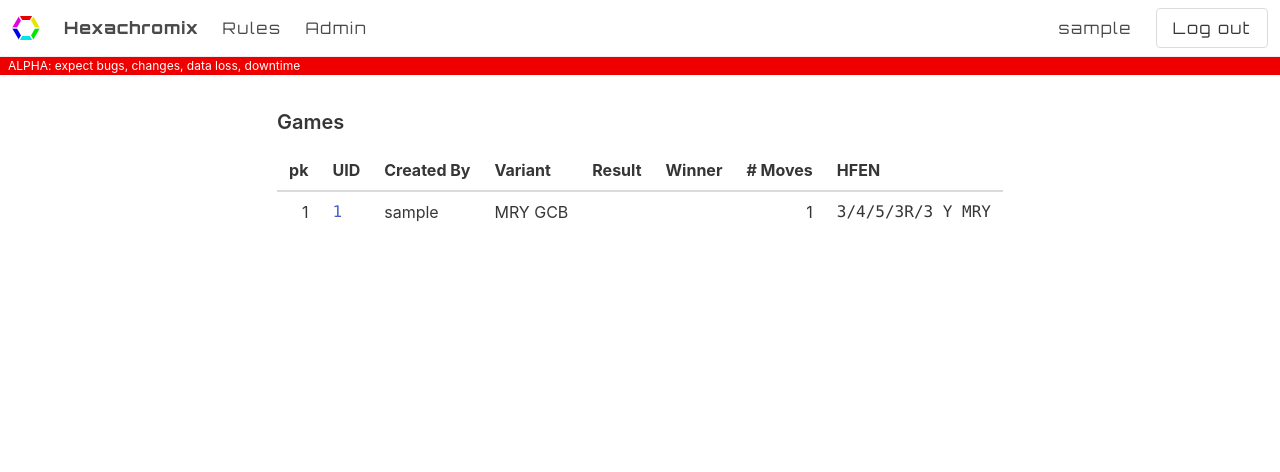
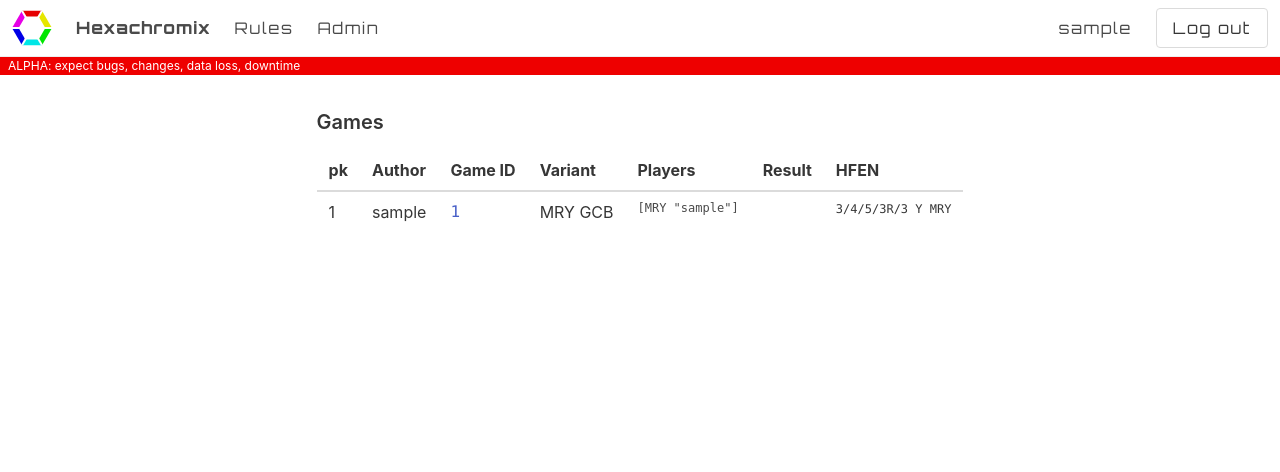
Before and after one commit to taylorvance/hexachromixio, a Django app: page /account/profile/ in a window 1280 px wide. Shown: the top 472 px of the page. Run offline with Django 3.2, Linux system fonts and the light colour scheme; a user stored in the database is signed in; tables that the repository leaves empty hold one stand-in row (values such as "Sample post"); some libraries are stand-ins or nearby versions.

Commit message:
Disable RGB/RC, lots of model props, hpgn

```diff
--- a/hexachromix/models.py
+++ b/hexachromix/models.py
@@ -6,7 +6,7 @@
 from django.contrib.auth import get_user_model
 
 from time import time
-import random
+import random, re
 
 from hexachromix.utils import HexachromixState
 
@@ -14,10 +14,11 @@
 class Game(models.Model):
     class Variant(models.TextChoices):
         MRY = 'MRY', _('MRY GCB')
-        RGB = 'RGB', _('RGB CMY')
+        # RGB = 'RGB', _('RGB CMY')
         MR = 'MR', _('MR YG CB')
-        RC = 'RC', _('RC BY GM')
+        # RC = 'RC', _('RC BY GM')
         R = 'R', _('R Y G C B M')
+        # SANDBOX = 'etc', _('RYGCBM')
 
     def gen_uid():
         alphabet = '0123456789abcdefghijklmnopqrstuvwxyz'
@@ -48,7 +49,7 @@
 
     @property
     def moves(self):
-        return Move.objects.filter(game=self)
+        return self.move_set.all()
 
     @property
     def result(self):
@@ -57,21 +58,29 @@
             return Move.Color['RYGCBM'[state.prev_color_idx]]
         elif len(state.get_legal_moves()) == 0:
             return 'DRAW'
-        else:
-            return ''
 
     @property
     def winner(self):
         state = self.state
         if state.did_win():
-            gp = GamePlayer.objects.filter(game=self, color=Move.Color['RYGCBM'[state.prev_color_idx]]).first()
-            if gp is not None:
-                return gp.player.username
-        return ''
+            gp = self.gameplayer_set.filter(color=Move.Color['RYGCBM'[state.prev_color_idx]]).first()
+            if gp:
+                return gp.player
 
     @property
     def is_active(self):
         return not self.state.is_terminal()
+
+    @property
+    def teams(self):
+        return self.get_variant_display().split(' ')
+
+    def team_players(self, team):
+        return get_user_model().objects.filter(gameplayer__game=self, gameplayer__color__in=team).order_by('username').distinct()
+    def team_players_display(self, team):
+        return ' / '.join([player.username for player in self.team_players(team)])
+    def all_players(self):
+        return {team:self.team_players_display(team) for team in self.teams}
 
     @property
     def current_color(self):
@@ -79,16 +88,61 @@
 
     @property
     def hpgn(self):
-        hpgn = ''
-        hpgn += '[Sometag "some value"]'
-        hpgn += '\n[Anothertag "another value"]'
+        hpgn = '[Date "%s"]' % self.datetime_created.strftime('%Y-%m-%d')
+        hpgn += '\n[Variant "%s"]' % self.get_variant_display()
 
-        hpgn += '\n1. '
-        moves = self.moves
-        for move in moves:
-            hpgn += ' %s,%s' % (move.q, move.r)
+        player_tags = self.hpgn_player_tags
+        if player_tags:
+            hpgn += '\n%s' % player_tags
+
+        result = self.result
+        if result:
+            hpgn += '\n[Result "%s"]' % self.result
+
+        moves = self.hpgn_moves
+        if moves:
+            hpgn += '\n\n' + self.hpgn_moves
 
         return hpgn
+
+    @property
+    def hpgn_player_tags(self):
+        teams = []
+        for team, players in self.all_players().items():
+            if players:
+                teams.append('[%s "%s"]' % (team, players))
+        return '\n'.join(teams)
+
+    @property
+    def hpgn_moves(self):
+        n = 1
+        moves = []
+        for move in self.moves:
+            q = move.q if move.q < 0 else '+'+str(move.q)
+            r = move.r if move.r < 0 else '+'+str(move.r)
+            moves.append('%d. %s%s' % (n, q, r))
+            n += 1
+        return ' '.join(moves)
+
+    @property
+    def formatted_hpgn(self):
+        hpgn = self.hpgn
+
+        pattern = r'(\d+)\. '
+
+        nmoves = len(re.findall(pattern, hpgn))
+        maxdigs = len(str(nmoves))
+
+        def repl(m):
+            n = int(m.group(1))
+            out = ''
+            if n > 1 and n % 6 == 1:
+                out += '\n'
+            out += str(n).rjust(maxdigs, ' ') + '. '
+            return out
+
+        return re.sub(pattern, repl, self.hpgn)
+
 
     @property
     def players(self):
@@ -161,7 +215,7 @@
     my_turn = []
     for game in Game.objects.filter(gameplayer__player=self).distinct().order_by('-datetime_created'):
         state = game.state
-        gp = GamePlayer.objects.filter(game=game, color=state.get_current_color(), player=self).first()
+        gp = self.gameplayer_set.filter(game=game, color=state.get_current_color()).first()
         if gp and not state.is_terminal():
             my_turn.append(game)
     return my_turn
--- a/static/css/styles.css
+++ b/static/css/styles.css
@@ -4,6 +4,8 @@
 	min-height: 100vh;
 }
 footer { margin-top: auto; }
+
+.footer { padding: 3rem 1.5rem; }
 
 #wrapper { flex: 1; }
 
@@ -12,13 +14,16 @@
 
 .card { margin: 0.5rem; }
 
-.footer { padding: 3rem 1.5rem; }
-
 .orbitron {
 	font-family: 'Orbitron', sans-serif;
 	letter-spacing: 0.1rem;
 }
 
-.card {
-	margin-top: 0;
+.content pre {
+	background-color: transparent;
+	padding: 0;
 }
+
+.monospace {
+	font-family: 'Lucida Console', Monaco, monospace;
+}
--- a/templates/base.html
+++ b/templates/base.html
@@ -9,12 +9,12 @@
 	{% load static %}
 	<link rel="shortcut icon" type="image/png" href="{% static 'img/favicon.ico' %}"/>
 
-	<link href="{% static 'css/styles.css' %}" rel="stylesheet">
-
 	<link rel="stylesheet" href="https://cdn.jsdelivr.net/npm/bulma@0.9.0/css/bulma.min.css">
 	<script src="https://code.jquery.com/jquery-3.5.1.min.js" integrity="sha256-9/aliU8dGd2tb6OSsuzixeV4y/faTqgFtohetphbbj0=" crossorigin="anonymous"></script>
 
 	<link href="https://fonts.googleapis.com/css2?family=Orbitron:wght@400;500&display=swap" rel="stylesheet">
+
+	<link href="{% static 'css/styles.css' %}" rel="stylesheet">
 
 	<script>
 		$(document).ready(function() {
--- a/templates/profile.html
+++ b/templates/profile.html
@@ -129,14 +129,13 @@
 			<thead>
 				<tr>
 					{% if user.is_staff %}
-						<th align="right">pk</th>
+						<th>pk</th>
+						<th>Author</th>
 					{% endif %}
-					<th>UID</th>
-					<th>Created By</th>
+					<th>Game ID</th>
 					<th>Variant</th>
+					<th>Players</th>
 					<th>Result</th>
-					<th>Winner</th>
-					<th align="right"># Moves</th>
 					<th>HFEN</th>
 				</tr>
 			</thead>
@@ -144,17 +143,14 @@
 				{% for game in games %}
 					<tr>
 						{% if user.is_staff %}
-							<td align="right">{{ game.id }}</td>
+							<td>{{ game.id }}</td>
+							<td>{{ game.author.username }}</td>
 						{% endif %}
-						<td style="font-family: 'Lucida Console', Monaco, monospace">
-							<a href="/game/{{ game.uid }}">{{ game.uid }}</a>
-						</td>
-						<td>{{ game.author.username }}</td>
+						<td class="monospace"><a href="/game/{{ game.uid }}">{{ game.uid }}</a></td>
 						<td>{{ game.get_variant_display }}</td>
-						<td>{{ game.result }}</td>
-						<td>{{ game.winner }}</td>
-						<td align="right">{{ game.moves | length }}</td>
-						<td style="font-family: 'Lucida Console', Monaco, monospace">{{ game.hfen }}</td>
+						<td><pre class="help" style="line-height:1rem; margin:0;">{{ game.hpgn_player_tags }}</pre></td>
+						<td>{{ game.result | default:'' }}</td>
+						<td class="monospace"><div class="help" style="margin:0">{{ game.hfen }}</div></td>
 					</tr>
 				{% endfor %}
 			</tbody>
```
Also changed, not shown: hexachromix/templates/hexachromix/play.html (+5 -8 lines), hexachromix/templates/hexachromix/view_game.html (+9 -3 lines), static/js/game.js (+63 -21 lines), templates/home.html (+5 -12 lines).
